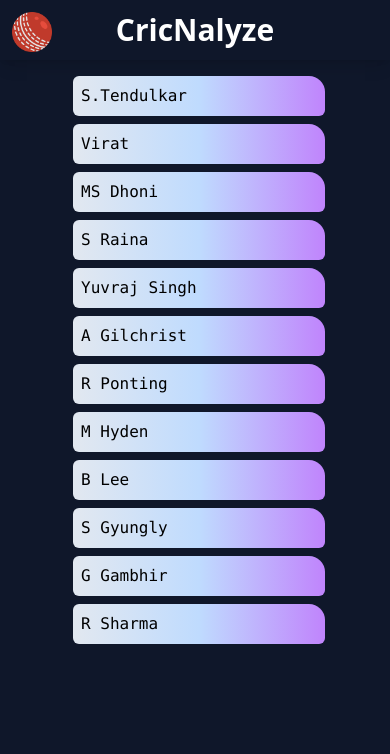
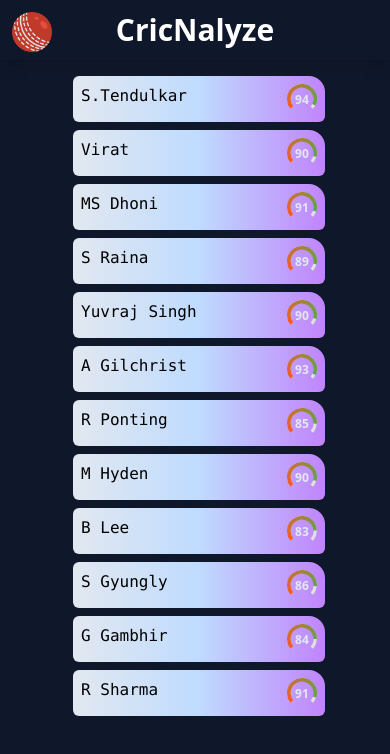
Before and after one commit to adityaranjan006/crickT, a React (Vite) app: page / in a window 390 px wide. Shown: the top 754 px of the page. Built offline with nearby package versions, Linux system fonts and the light colour scheme.

Commit message:
Mobile view complete and smaller arc integrate. Small screen functionality done.

```diff
--- a/src/App.css
+++ b/src/App.css
@@ -40,9 +40,3 @@
 .read-the-docs {
   color: #888;
 }
-
-
-.arc-progress{
-  width: 250px;
-  height: 250px;
-}
--- a/src/components/DashCard.jsx
+++ b/src/components/DashCard.jsx
@@ -10,6 +10,7 @@
   Tooltip,
   Legend,
 } from 'chart.js';
+import { color } from 'chart.js/helpers';
 
 ChartJs.register({
   CategoryScale,
@@ -51,16 +52,16 @@
     ]
 
     const data={
-      labels: [`${TopPlayers[0].label}`, `${TopPlayers[1].label}`,`${TopPlayers[2].label}`,`${props.name}`],
+      labels: [`${props.name}`,`${TopPlayers[0].label}`, `${TopPlayers[1].label}`,`${TopPlayers[2].label}`],
       datasets: [
           {
             label: [`${props.name}`],
-            data: [`${props.top1}`, `${props.top2}`, `${props.top3}`,`${props.stat}`],
+            data: [`${props.stat}`,`${props.top1}`, `${props.top2}`, `${props.top3}`],
             backgroundColor:[
-              'rgb(0,0,255)',
-              'rgb(0,255,0)',
-              'rgb(255,0,0)',
-              'rgb(199,21,127)',
+              'rgb(255,99,132)',
+              'rgb(54,162,235)',
+              'rgb(255,205,86)',
+              'rgb(75,192,192)',
             ],
           },
       ]
--- a/src/components/Landing.jsx
+++ b/src/components/Landing.jsx
@@ -20,7 +20,7 @@
             <div className=" flex-col lg:w-1/3 md:w-1/3 sm:1/3 xs:w-2/3 p-1 ml-2 gap-1">
             {data.map((player,index)=>{
               return(
-                <List key={index} name={player.label} />
+                <List key={index} name={player.label} over={player.data[5]}/>
               )
             })}
             </div>
--- a/src/components/List.jsx
+++ b/src/components/List.jsx
@@ -1,20 +1,32 @@
-import React, { useContext,useEffect } from 'react'
+import React, { useContext,useEffect, useState } from 'react'
 import { MyContext } from './MyContext';
+import { useNavigate } from 'react-router-dom';
+import Rcprogress from './Rcprogress';
+
+
 const List = (props) => {
   const {setData,data}=useContext(MyContext);
+  const [currWidth,setWidth]=useState(window.innerWidth)
+  const navigate=useNavigate();
 
-  const handleOnClick=(e)=>{
+  useEffect(() => {
+    const handleResize = () => setWidth(window.innerWidth);
+    window.addEventListener('resize', handleResize);
+
+    return () => window.removeEventListener('resize', handleResize);
+  }, []);
+
+  //Larger screen
+  const handleLargeScreenClick=(e)=>{
     const button = e.target.closest('button');
     if(button){
       const name=button.textContent;
-
         const stat = (name) => {
           const d = data.find(d => d.label === name);
           return d;
         };
 
         const metrics = stat(name);
-
         setData({ name: name, stats: metrics.data });
     }
     else{
@@ -22,9 +34,43 @@
     }
   }
 
+  //Smaller screen
+  const handleSmallScreenClick=(e)=>{
+    const button = e.target.closest('button');
+    if(button){
+      const name=button.textContent;
+        const stat = (name) => {
+          const d = data.find(d => d.label === name);
+          return d;
+        };
+
+        const metrics = stat(name);
+        setData({ name: name, stats: metrics.data });
+          const player={
+            name:name,
+            statistics:metrics.data,
+            category:["Bat Avg", "Stk Rate","Runs","50s","100s"],
+          }
+          navigate("/stats", {state:player});
+    }
+    else{
+      console.log("Not Button found");
+    }
+  }
+
+
+  const handleOnClick = (e) => {
+    if (currWidth < 640) {
+      handleSmallScreenClick(e);
+    } else {
+      handleLargeScreenClick(e);
+    }
+  };
+
   return (
-    <div className='relative flex w-full bg-gradient-to-r from-slate-200 via-blue-200 to-purple-400 rounded-md rounded-tr-2xl lg:py-1.5 md:py-3 sm:py-2 xs:py-2 px-2 mt-2 hover:scale-105 transition duration-150' onClick={handleOnClick}>
+    <div className='relative flex flex-row justify-between w-full bg-gradient-to-r from-slate-200 via-blue-200 to-purple-400 rounded-md rounded-tr-2xl lg:py-1.5 md:py-3 sm:py-2 xs:py-2 px-2 mt-2 hover:scale-105 transition duration-150' onClick={handleOnClick}>
       <button className='w-full h-full flex flex-start lg:text-xl md:text-md sm:text-md xs:text-md font-mono' >{props.name}</button>
+      <div className="lg:hidden md:hidden sm:hidden xs:flex"><Rcprogress progress={props.over}/></div>
     </div>
   )
 }
--- a/src/components/MainCard.jsx
+++ b/src/components/MainCard.jsx
@@ -6,12 +6,10 @@
 const MainCard = () => {
   const {currData}=useContext(MyContext);
   return (
-    <div className='fixed flex flex-col justify-center w-1/2 lg:px-4 md:px-2 sm:px-1 xs:px-1 lg:py-3 md:py-2 sm:py-1 rounded-xl rounded-tr-3xl bg-gradient-to-tr from-slate-900 via-blue-950 to-purple-900'>
+    <div className='fixed flex flex-col justify-center w-1/2 lg:px-4 md:px-2 sm:px-1 xs:px-1 lg:py-3 md:py-2 sm:py-1 rounded-xl rounded-tr-3xl bg-gradient-to-tr from-slate-900 via-blue-950 to-purple-900 '>
       <div className="flex flex-col pt-2 pb-2 shadow-xl">
         <ul className='flex flex-1 gap-2 justify-around text-white font-serif lg:font-semibold md:font-semibold sm:font-medium xs:text-sm lg:text-sm md:text-sm sm:text-sm'>
             <li>Name: {currData.name}</li>
-            <li>Age: cc</li>
-            <li>T20 Team: xxxx</li>
         </ul>
       </div>
       <div className="relative flex justify-center ">
--- a/src/components/Rcprogress.jsx
+++ b/src/components/Rcprogress.jsx
@@ -5,20 +5,20 @@
 const Rcprogress = (props) => {
   return (
     <div >
-        <h1 className='flex relative justify-center lg:text-4xl md:text-2xl sm:text-lg text-white font-extrabold'>T-20 Rating</h1>
-        <div className='flex justify-around mt-2 p-2'>
+        <h1 className='flex relative justify-center lg:text-4xl md:text-2xl sm:text-lg lg:flex md:flex sm:flex xs:hidden text-white font-extrabold'>T-20 Rating</h1>
+        <div className='flex justify-around lg:mt-2 lg:p-2 md:mt-2 md:p-2 sm:mt-1 sm:p-1'>
           <div className='flex justify-center'>
           <Circle className='arc-progress progress-circle'
           percent={props.progress}
-          strokeWidth={9}
-          trailWidth={8}
-          trailColor="#d688d6"
+          strokeWidth={12}
+          trailWidth={10}
+          trailColor="#e0e0e0"
           strokeLinecap="round"
           gapDegree={100}
           gapPosition='bottom'
-          strokeColor={{ '0%': '#108ee9', '100%': '#87e068' }}
+          strokeColor={{ '0%': '#ff5722', '100%': '#4caf50' }}
           />
-          <CountUp className='absolute top-40 text-6xl font-extrabold text-slate-200' start={1} end={[props.progress]} delay={0}/>
+          <CountUp className='absolute lg:top-40 md:top-40 sm:top-40 xs:absolute xs:top-4 lg:text-6xl md:text-4xl sm:text-3xl xs:text-xs lg:font-extrabold md:font-extrabold sm:font-extrabold xs:font-semibold text-slate-200' start={1} end={[props.progress]} delay={0}/>
         </div>
       </div>
     </div>
--- a/src/components/StackedBar.jsx
+++ b/src/components/StackedBar.jsx
@@ -25,7 +25,7 @@
 });
 
 const StackedBar = () => {
-  const {currData,setData}=useContext(MyContext);
+  const {currData}=useContext(MyContext);
     const newData={
             label: `${currData.name}`,
             data: currData.stats,
@@ -33,7 +33,7 @@
             stack: 'Stack 1',
         }
 
-        console.log(newData)
+        // console.log(newData)
 
     const option={
         indexAxis: 'y',
@@ -95,11 +95,10 @@
                 statistics:stats,
                 category:category
             }
-            console.log(player);
 
             navigate("/stats", {state:player});
 
-            console.log(name,stats,category)
+            // console.log(name,stats,category)
         }
     }
 
--- a/src/index.css
+++ b/src/index.css
@@ -9,8 +9,15 @@
 }
 
 .arc-progress{
-  width: 220px;
-  height: 220px;
+  width: 250px;
+  height: 250px;
+}
+
+@media (max-width: 639px) {
+  .arc-progress {
+    width: 30px;  /* Adjust the width for mobile phones */
+    height: 30px; /* Adjust the height for mobile phones */
+  }
 }
 
 .chartSize {
```
